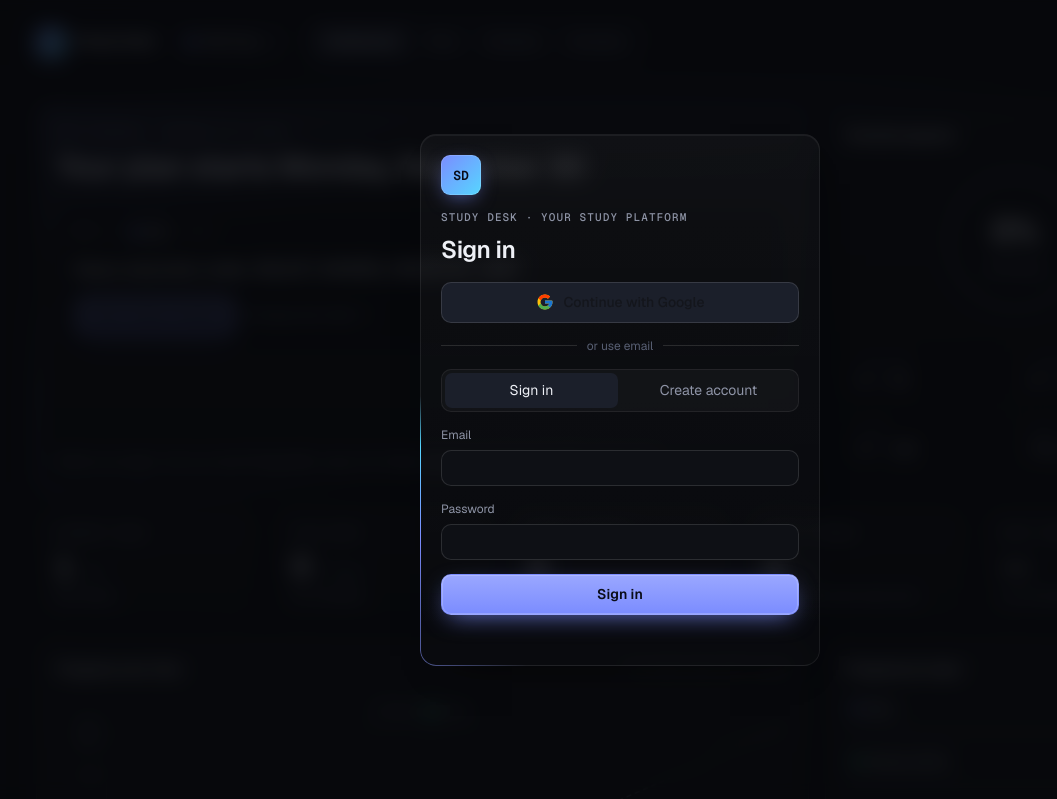
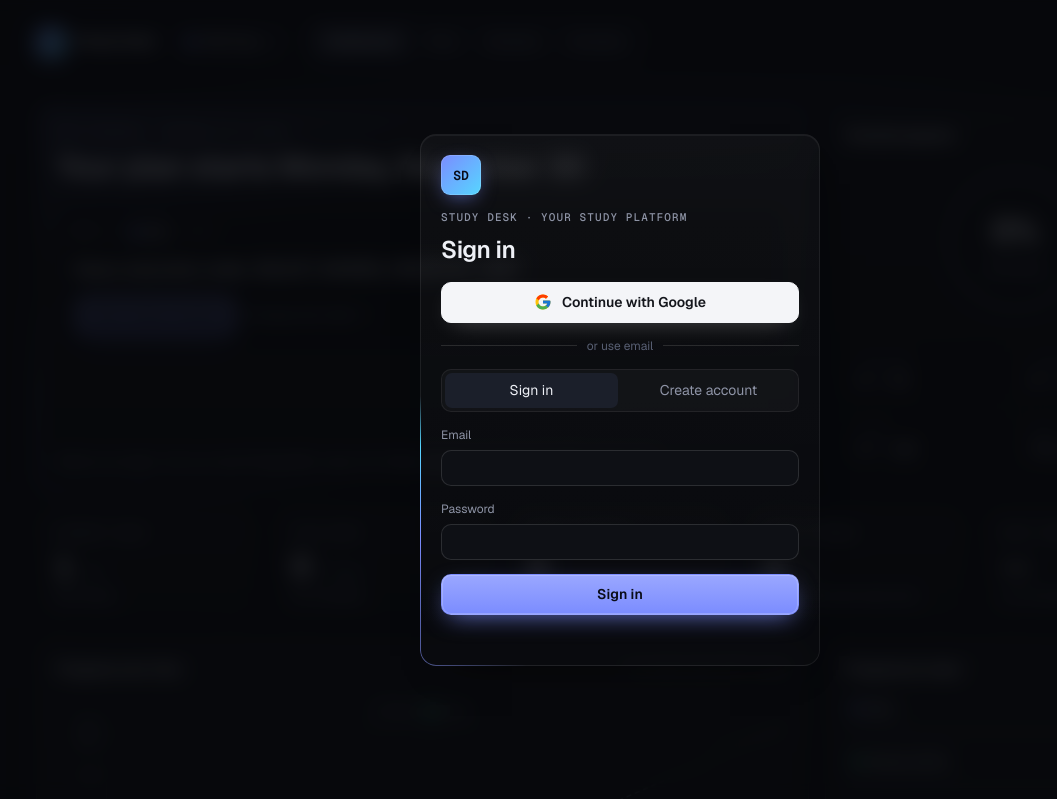
Before and after one commit to fouzanm/study-desk, a plain HTML site: page index.html in a window 1280 px wide. Shown: the top 799 px of the page, without its empty margins (20-1077 px from the left). Drawn offline with nearby package versions, Linux system fonts and the light colour scheme.

Commit message:
Fix Google button colors

```diff
--- a/index.html
+++ b/index.html
@@ -79,8 +79,8 @@ main .wrap{padding-block:28px 72px;display:grid;gap:16px}
 .ccard.add{border-style:dashed;background:none}
 @media (max-width:600px){.pname,.coursepick span:nth-child(2){display:none}}
 /* login */
-.gbtn{display:flex;align-items:center;justify-content:center;gap:10px;background:#f4f5f8;color:#14161c;border-color:#f4f5f8;font-weight:600}
-.gbtn:hover{background:#fff;border-color:#fff}
+.btn.gbtn{display:flex;align-items:center;justify-content:center;gap:10px;background:#f4f5f8;color:#14161c;border-color:#f4f5f8;font-weight:600;box-shadow:0 8px 24px -12px rgba(255,255,255,.35)}
+.btn.gbtn:hover{background:#fff;border-color:#fff;color:#0a0c12}
 .or{display:flex;align-items:center;gap:10px;color:var(--dim);font-size:12px}
 .or::before,.or::after{content:"";flex:1;height:1px;background:var(--line2)}
 .av img{width:100%;height:100%;border-radius:50%;object-fit:cover}
```
